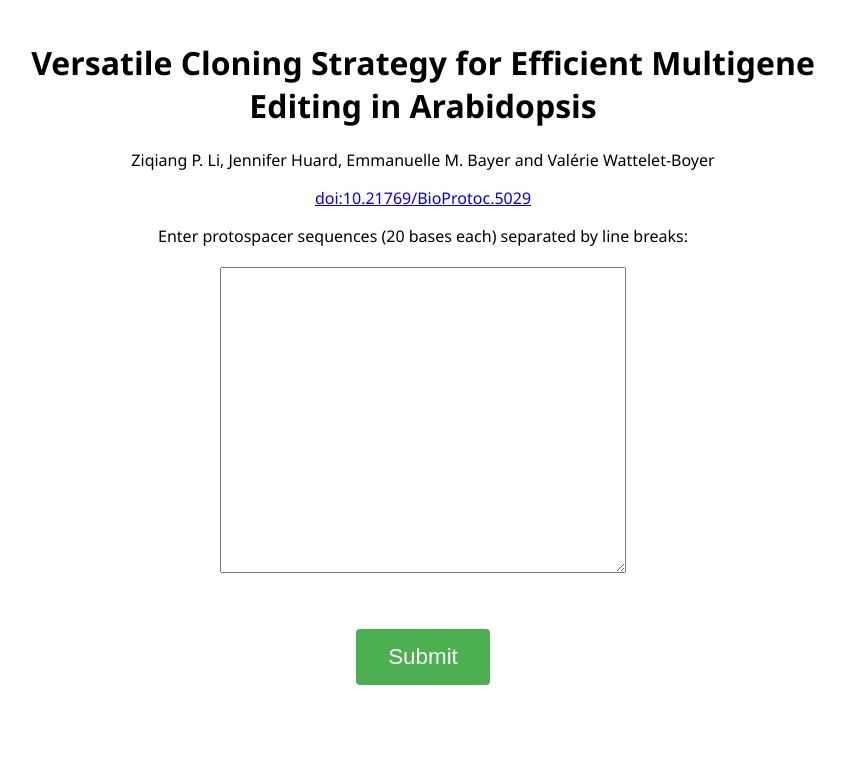
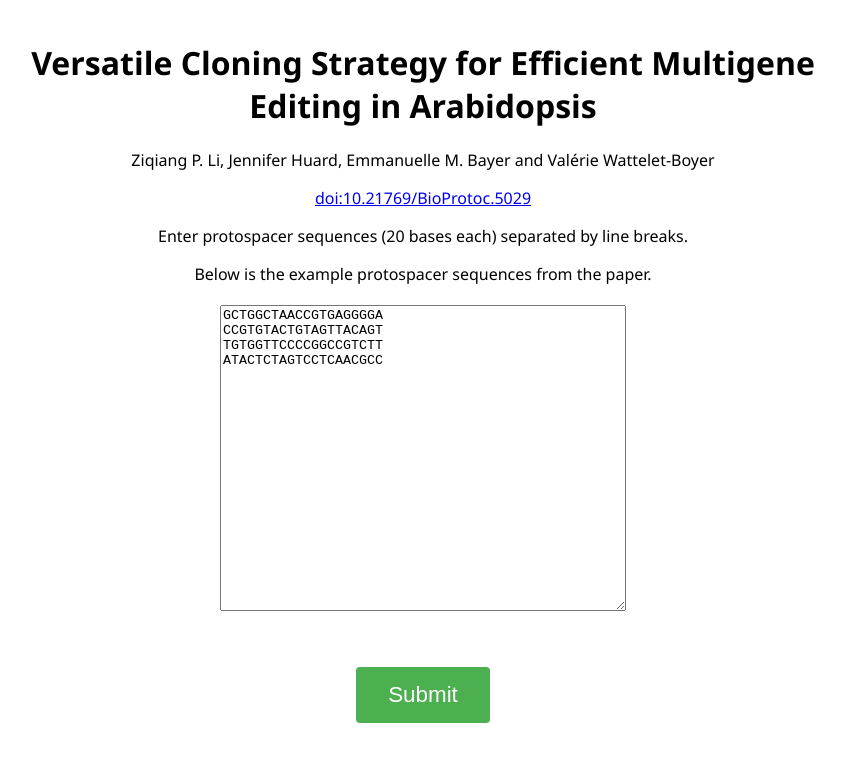
Before and after one commit to manulera/ShareYourCloning_backend, a plain HTML site: page batch_cloning/ziqiang_et_al2024.html in a window 1280 px wide. Shown: the whole page, without its empty margins (217-1062 px from the left). Drawn offline with Linux system fonts and the light colour scheme.

Commit message:
update html form

```diff
--- a/batch_cloning/ziqiang_et_al2024.html
+++ b/batch_cloning/ziqiang_et_al2024.html
@@ -50,10 +50,15 @@
     <h1>Versatile Cloning Strategy for Efficient Multigene Editing in Arabidopsis</h1>
     <p>Ziqiang P. Li, Jennifer Huard, Emmanuelle M. Bayer and Valérie Wattelet-Boyer</p>
     <p><a href="https://doi.org/10.21769/BioProtoc.5029">doi:10.21769/BioProtoc.5029</a></p>
-    <p>Enter protospacer sequences (20 bases each) separated by line breaks:</p>
+    <p>Enter protospacer sequences (20 bases each) separated by line breaks.</p>
+    <p>Below is the example protospacer sequences from the paper.</p>
 
     <form id="sequenceForm">
-        <textarea id="sequences" name="sequences"></textarea>
+        <textarea id="sequences" name="sequences">
+GCTGGCTAACCGTGAGGGGA
+CCGTGTACTGTAGTTACAGT
+TGTGGTTCCCCGGCCGTCTT
+ATACTCTAGTCCTCAACGCC</textarea>
         <br>
         <div id="error" class="error">
         </div>
```
